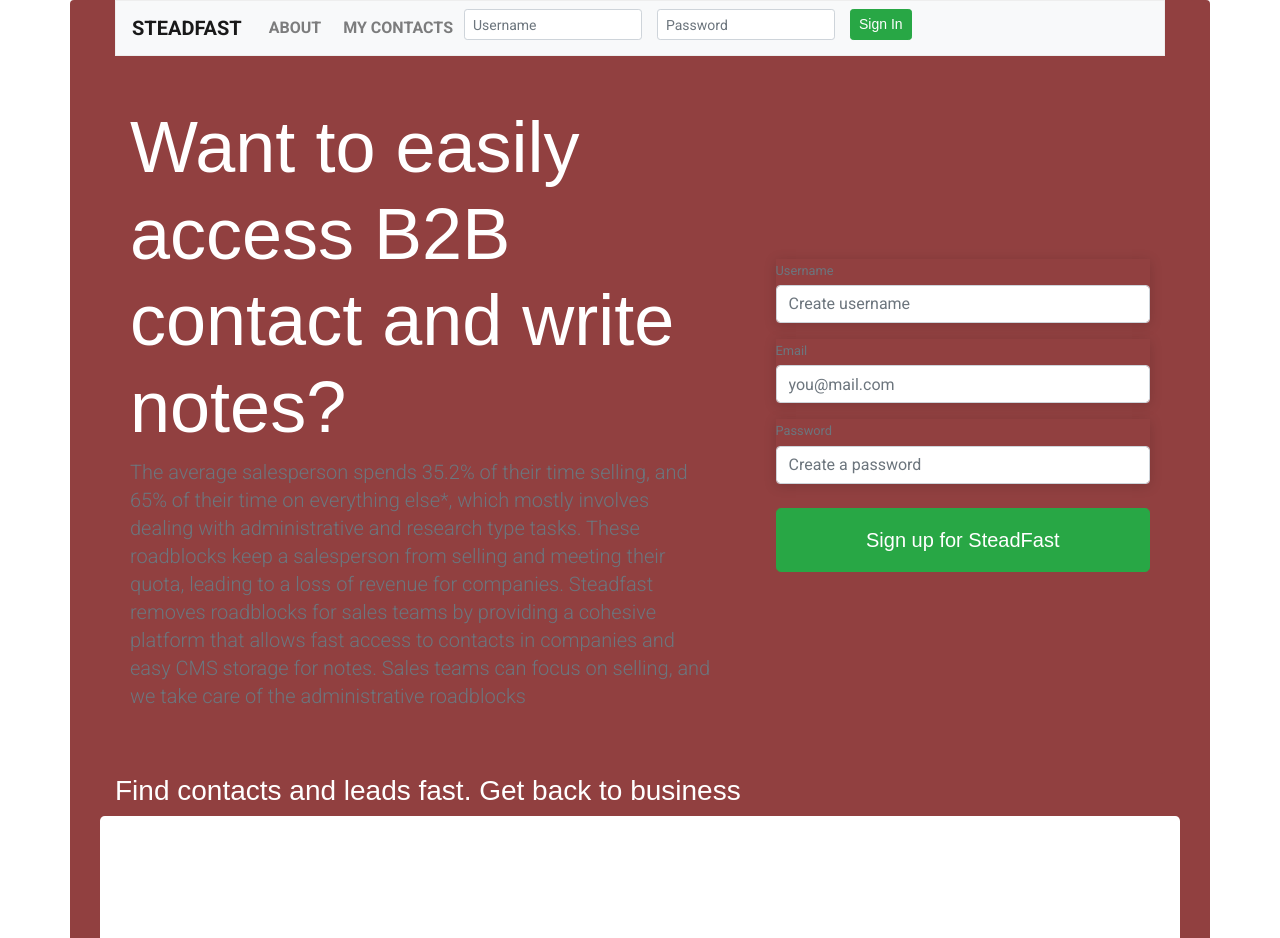
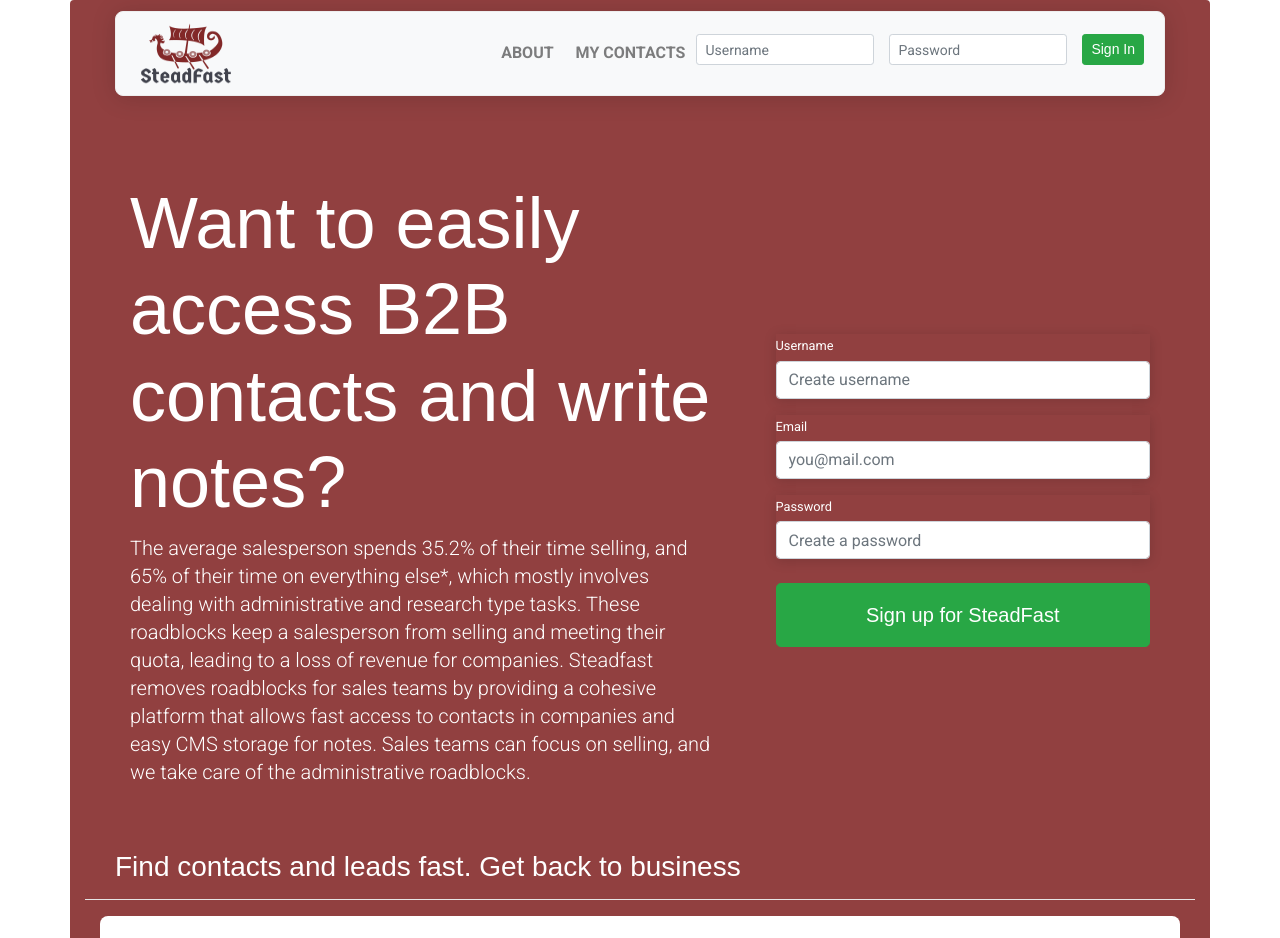
Before and after one commit to dangulo4/steadfast, a React (Create React App) app in the folder client/: page / in a window 1280 px wide. Shown: the top 938 px of the page. Built offline with nearby package versions, Linux system fonts and the light colour scheme; the HTML template or start-up script is replaced by a standard one; a web font is replaced by a local one.

Commit message:
merged in all branches, includnig login feature.  Then manually tested app as a group and applied bug fixes.

```diff
--- a/client/src/App.js
+++ b/client/src/App.js
@@ -6,7 +6,6 @@
 import NavBar from './components/Navbar';
 import Header from './components/Header';
 import Wrapper from './components/Wrapper';
-import Jumbotron from './components/Jumbotron';
 import Footer from './components/Footer';
 import Col from './components/Col';
 import Leads from './utils';
@@ -46,13 +45,8 @@
               <h1>This is the Header for Steadfast</h1>
             </Header>
           </Col>
-          <Jumbotron>
-            <Col size="md-12">
-              <div className="container fluid"></div>
-            </Col>
-          </Jumbotron>
         </div>
-        <hr></hr>
+        <hr style = {{backgroundColor: "white"}}></hr>
 
         <Col size="md-12">
           <Footer>
--- a/client/src/components/Guest.js
+++ b/client/src/components/Guest.js
@@ -22,9 +22,9 @@
       <div className="row align-items-center">
         <div className="col-lg-7 py-3 py-md-5">
           <h1 className="display-3">
-            Want to easily access B2B contact and write notes?
+            Want to easily access B2B contacts and write notes?
           </h1>
-          <p className="lead text-muted">
+          <p className="lead">
             The average salesperson spends 35.2% of their time selling, and 65%
             of their time on everything else*, which mostly involves dealing
             with administrative and research type tasks. These roadblocks keep a
@@ -33,13 +33,13 @@
             teams by providing a cohesive platform that allows fast access to
             contacts in companies and easy CMS storage for notes. Sales teams
             can focus on selling, and we take care of the administrative
-            roadblocks
+            roadblocks.
           </p>
         </div>
         <div className="col-lg-5 pl-lg-5 pb-3 py-lg-5">
           <form onSubmit={handleSubmit}>
             <div className="form-group">
-              <label htmlFor="username-register" className="text-muted mb-1">
+              <label htmlFor="username-register" className="mb-1">
                 <small>Username</small>
               </label>
               <input
@@ -53,7 +53,7 @@
               />
             </div>
             <div className="form-group">
-              <label htmlFor="email-register" className="text-muted mb-1">
+              <label htmlFor="email-register" className="mb-1">
                 <small>Email</small>
               </label>
               <input
@@ -67,7 +67,7 @@
               />
             </div>
             <div className="form-group">
-              <label htmlFor="password-register" className="text-muted mb-1">
+              <label htmlFor="password-register" className="mb-1">
                 <small>Password</small>
               </label>
               <input
--- a/client/src/components/Jumbotron/index.js
+++ /dev/null
@@ -1,13 +0,0 @@
-import React from 'react';
-
-function Jumbotron({ children }) {
-  return (
-    <div
-      className="jumbotron"
-    >
-      {children}
-    </div>
-  );
-}
-
-export default Jumbotron;
--- a/client/src/components/Navbar/index.js
+++ b/client/src/components/Navbar/index.js
@@ -3,12 +3,19 @@
 // import Header from './Header';
 import LoggedOut from '../LoggedOut';
 import LoggedIn from '../LoggedIn';
+import style from './style.css';
 
 function Navbar(props) {
   return (
     <nav className="navbar navbar-expand-lg navbar-light bg-light">
       <Link className="navbar-brand" to="/">
-        SteadFast
+      <img
+                    src={require("../../images/steadfast-logo_viking_200x200.png")}
+                    alt="logo"
+                    className="img-logo"
+                    // style = {{height: "85px", width: "100px"}}
+                  />
+
       </Link>
       <div>
         <ul className="navbar-nav">
--- a/client/src/components/Navbar/style.css
+++ b/client/src/components/Navbar/style.css
@@ -1,5 +1,6 @@
-.navbar{
+.navbar {
     box-shadow: 0px 2px 24px 0px rgba(0, 0, 0, 0.15);
+    border-style: round;
     border-radius: 8px;
     height: 85px;
     top: 9px;
@@ -7,7 +8,7 @@
     padding: 0 20px;
     margin: 2px auto 45px auto
 }
-.img-logo{
+.img-logo {
     height: 85px;
     width: 100px;
 }
--- a/client/src/pages/Contacts.js
+++ b/client/src/pages/Contacts.js
@@ -1,7 +1,7 @@
 import React, { useState, useEffect } from 'react';
 import DeleteBtn from '../components/DeleteBtn';
 import API from '../utils/API';
-import { Link } from 'react-router-dom';
+import { Link, withRouter } from 'react-router-dom';
 import { Col, Row} from '../components/Grid';
 import { List, ListItem } from '../components/List';
 import { Input, TextArea, FormBtn } from '../components/Form';
@@ -66,6 +66,10 @@
       <Row>
         <Col size="md-6">
           <form>
+            <h2 className="line text-center" style = {{color: "white"}}>
+              Your CMS Journey is moving steady.
+            </h2>
+            <hr style = {{backgroundColor: "white"}}></hr>
             <Input
               onChange={handleInputChange}
               name="firstName"
--- a/client/src/pages/Detail.js
+++ b/client/src/pages/Detail.js
@@ -37,7 +37,7 @@
       </Row>
       <Row>
         <Col size="md-2">
-          <Link to="/contacts">← Back to Contacts</Link>
+          <Link to="/">← Back to Contacts</Link>
         </Col>
       </Row>
     </Page>
--- a/client/src/pages/NoMatch.js
+++ b/client/src/pages/NoMatch.js
@@ -1,9 +1,23 @@
 import React from 'react';
+import { Link } from 'react-router-dom'
 
 function NoMatch() {
   return (
     <>
       <h1>No Match</h1>
+      <button className = "btn btn-secondary" onClick="/">
+        <Link
+              to="/"
+              className={
+                // window.location.pathname === '/' ||
+                window.location.pathname === '/'
+                  ? 'nav-link active'
+                  : 'nav-link'
+              }
+            >
+              To return to safe waters, click here
+        </Link>
+      </button>
     </>
   );
 }
--- a/client/src/pages/style.css
+++ b/client/src/pages/style.css
@@ -27,3 +27,7 @@
     color: black ;
     background-color: white;
 }
+
+.line {
+    color: black;
+}
```
